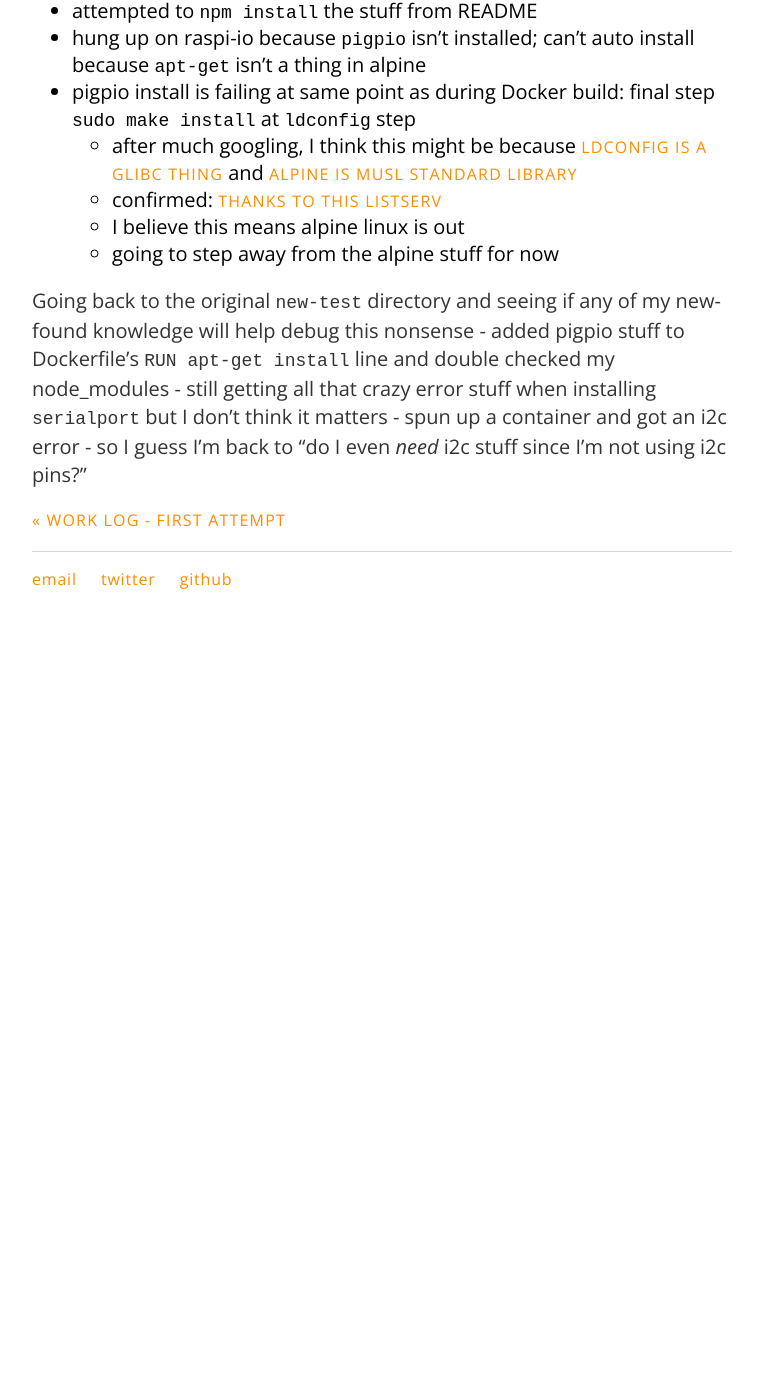
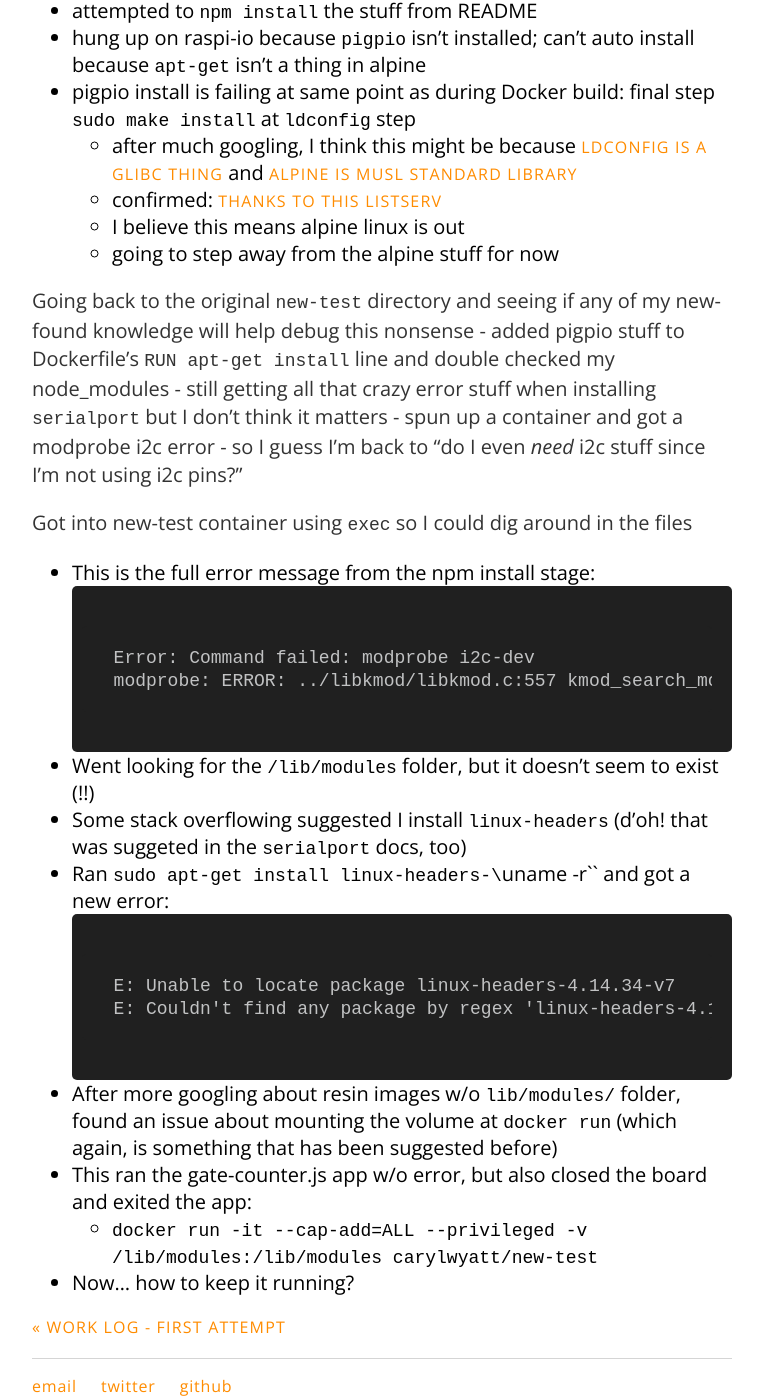
Before and after one commit to carylwyatt/carylwyatt.github.io, a Jekyll site: the page built from _posts/2018-08-06-week-of-6-august.md, in a window 1280 px wide and 1400 px high, scrolled down 3403 px. Shown: the whole window, without its empty margins (258-1021 px from the left). Built offline with Jekyll 4.4.1, drawn with Linux system fonts in a browser that asks for light colours; emoji names are drawn with the system emoji font; before the commit the page ends 4033 px from its top, so only the background shows below that.

Commit message:
notes from 1:00-2:00

````diff
--- a/_posts/2018-08-06-week-of-6-august.md
+++ b/_posts/2018-08-06-week-of-6-august.md
@@ -85,5 +85,23 @@ Since I can't debug alpine issues from my raspi, I built a blank `resin/raspberr
 Going back to the original `new-test` directory and seeing if any of my new-found knowledge will help debug this nonsense
 	- added pigpio stuff to Dockerfile's `RUN apt-get install` line and double checked my node_modules
 	- still getting all that crazy error stuff when installing `serialport` but I don't think it matters
-	- spun up a container and got an i2c error
+	- spun up a container and got a modprobe i2c error
 	- so I guess I'm back to "do I even *need* i2c stuff since I'm not using i2c pins?"
+
+Got into new-test container using `exec` so I could dig around in the files
+- This is the full error message from the npm install stage:
+	```
+	Error: Command failed: modprobe i2c-dev
+	modprobe: ERROR: ../libkmod/libkmod.c:557 kmod_search_moddep() could not open moddep file '/lib/modules/4.14.34-v7+/modules.dep.bin'
+	```
+- Went looking for the `/lib/modules` folder, but it doesn't seem to exist (!!)
+- Some stack overflowing suggested I install `linux-headers` (d'oh! that was suggeted in the `serialport` docs, too)
+- Ran `sudo apt-get install linux-headers-\`uname -r\`` and got a new error:
+	```
+	E: Unable to locate package linux-headers-4.14.34-v7
+	E: Couldn't find any package by regex 'linux-headers-4.14.34-v7'
+	```
+- After more googling about resin images w/o `lib/modules/` folder, found an issue about mounting the volume at `docker run` (which again, is something that has been suggested before)
+- This ran the gate-counter.js app w/o error, but also closed the board and exited the app:
+	- `docker run -it --cap-add=ALL --privileged -v /lib/modules:/lib/modules carylwyatt/new-test`
+- Now... how to keep it running?
````
